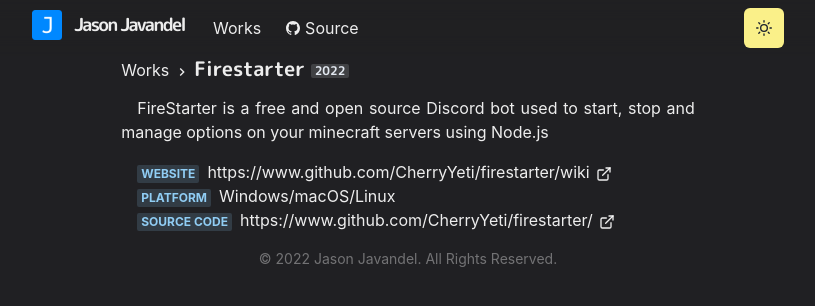
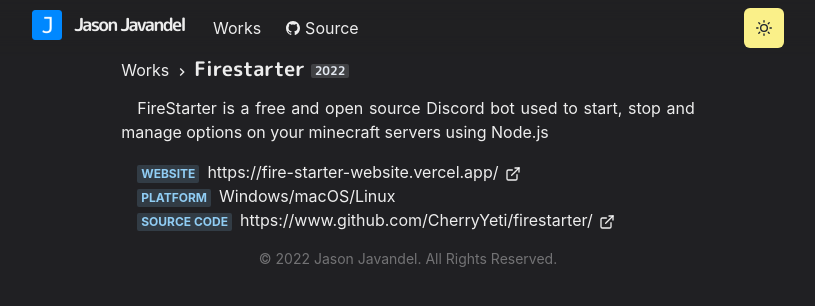
Before and after one commit to CherryYeti/Portfolio, a Next.js app: page /works/firestarter in a window 1280 px wide. Shown: the top 306 px of the page, without its empty margins (232-1047 px from the left). Built offline with nearby package versions, Linux system fonts and the light colour scheme.

Commit message:
Update Firestarter website link to vercel app

```diff
--- a/pages/works/firestarter.js
+++ b/pages/works/firestarter.js
@@ -18,8 +18,8 @@
                 <List ml={4} my={4}>
                     <ListItem>
                         <Meta>Website</Meta>
-                        <Link href='https://www.github.com/CherryYeti/firestarter/wiki'>
-                            https://www.github.com/CherryYeti/firestarter/wiki <ExternalLinkIcon mx="2px" />
+                        <Link href='https://fire-starter-website.vercel.app/'>
+                            https://fire-starter-website.vercel.app/ <ExternalLinkIcon mx="2px" />
                         </Link>
                     </ListItem>
                     <ListItem>
```
